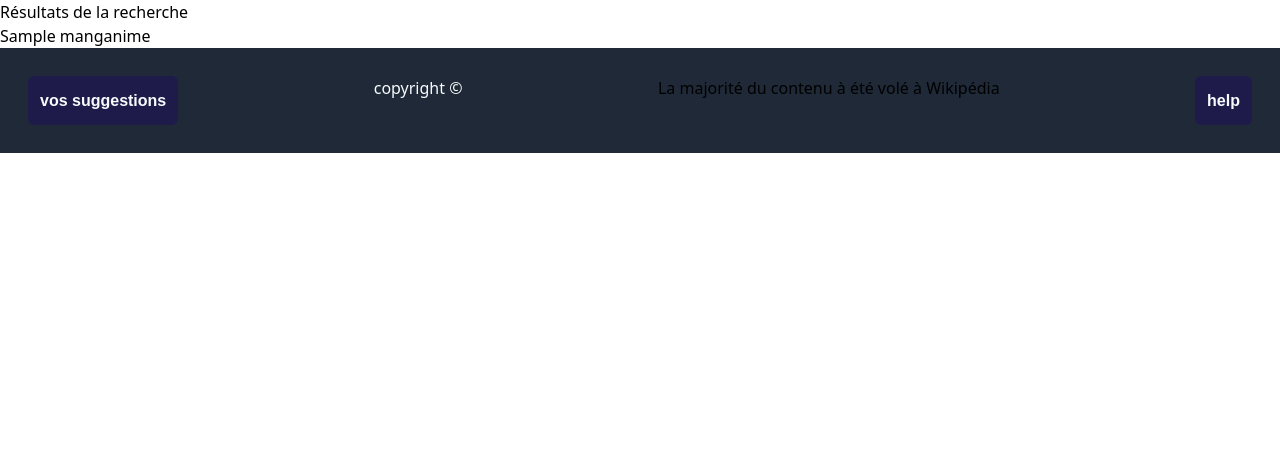
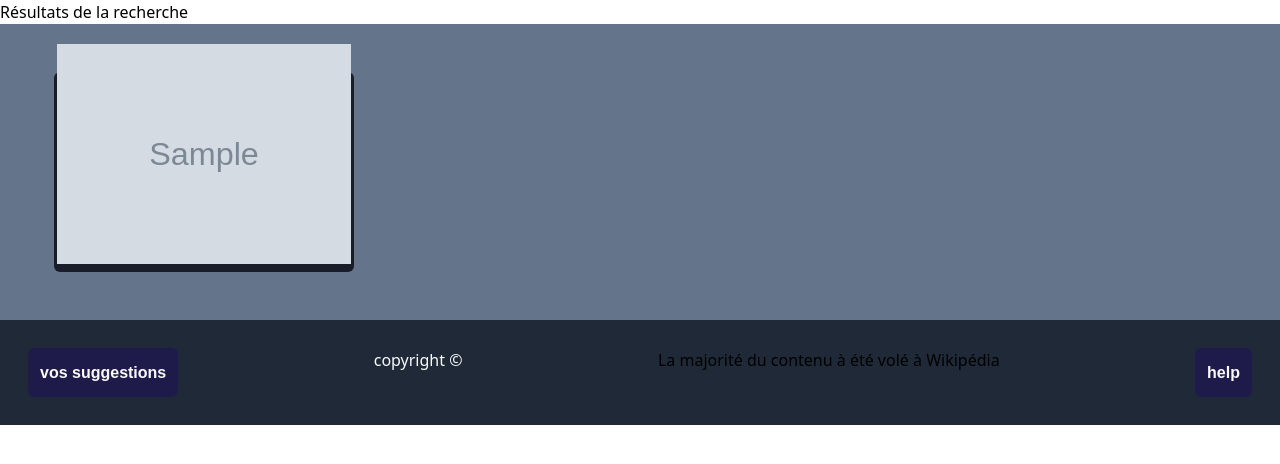
Before and after one commit to SoizicMM/Jules_Raphael, a Flask app: template templates/resultats.html in a window 1280 px wide. Shown: the part 145-609 px from the top of the page. Run offline with Flask 3, Linux system fonts and the light colour scheme; the template is opened without the code that fills it: most values are stand-ins (such as "Sample title", 1, 10 or a date in 2020); grey boxes marked "Sample" are stand-in pictures; some libraries are stand-ins or nearby versions.

Commit message:
Update resultats.html

```diff
--- a/templates/resultats.html
+++ b/templates/resultats.html
@@ -2,8 +2,17 @@
 
 {% block content %}
 <h1>Résultats de la recherche</h1>
-  {% for manganime in manganimes %}
-   <p>{{ manganime['titre'] }}</p>
-   {% endfor %}
+  <section class=" grid grid-cols-3 gap-7 py-8   bg-slate-500">
+ {% for manganime in manganimes %}
+  <div class=" flex justify-evenly my-4 ">
+  <div class="card ">
+    <a href="/manganime/{{manganime['_id']}}">
+      <img src="{{manganime['url_image']}}"/>
+      <h2>{{manganime["titre"]}}</h2>
+    </a>
+  </div>
+  </div>
+  {% endfor %}
+</section>
 
 {% endblock %}
```
